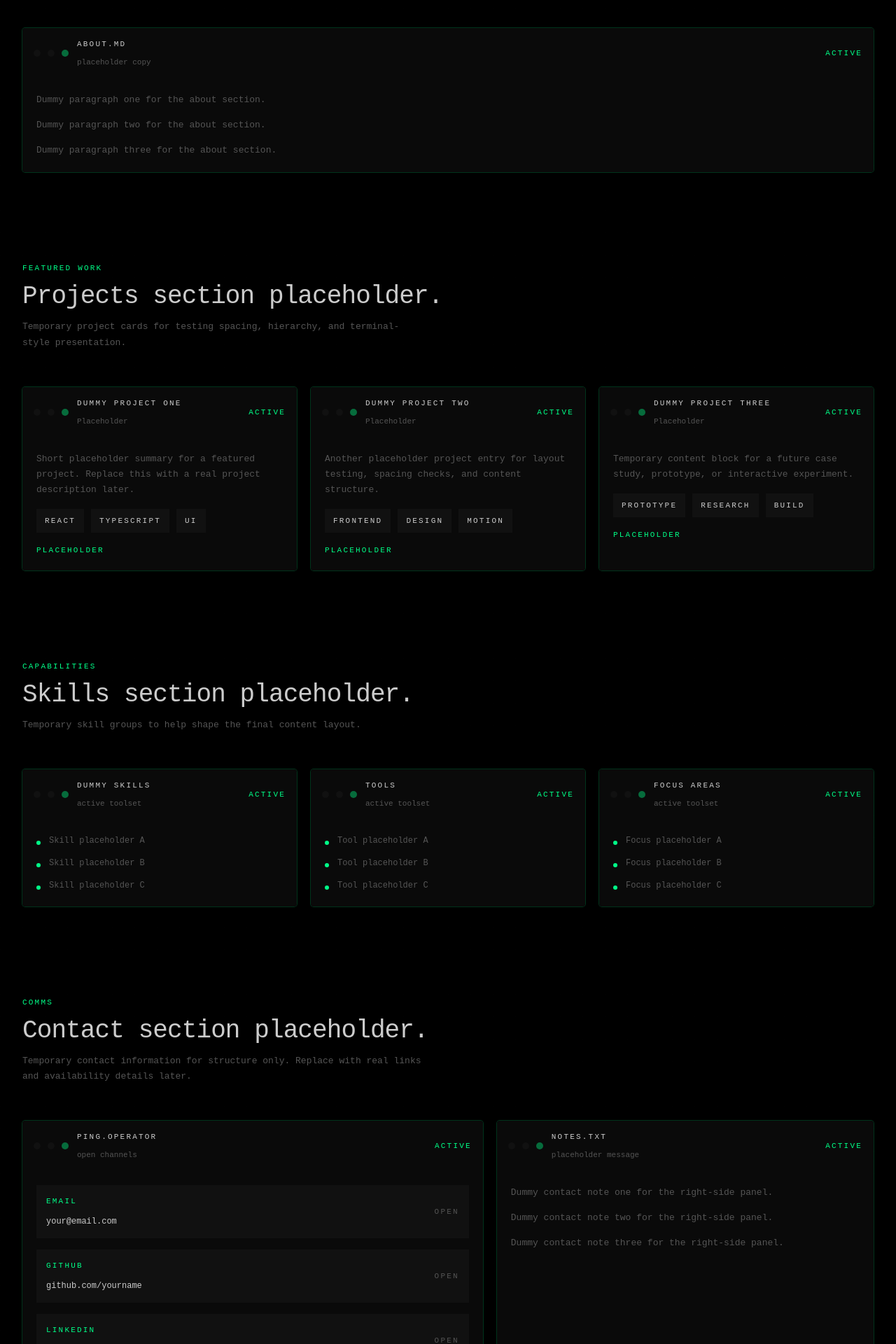
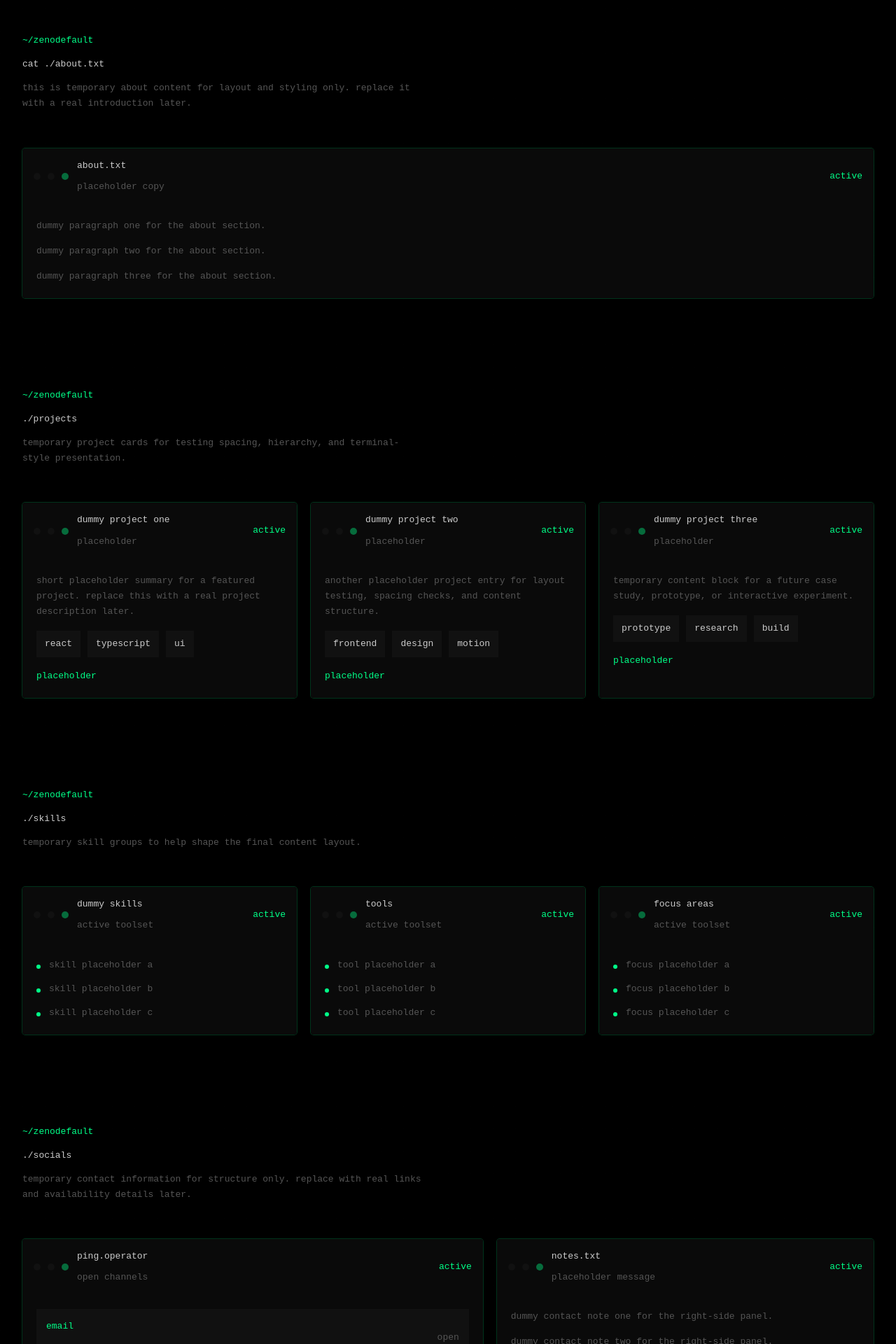
Before and after one commit to zenodefault/personal-site, a React (Vite) app: page / in a window 1280 px wide. Shown: the part 340-2260 px from the top of the page at 70% size. Built offline with nearby package versions, Linux system fonts and the light colour scheme.

Commit message:
hero section

```diff
--- a/src/App.tsx
+++ b/src/App.tsx
@@ -1,11 +1,10 @@
-import { CommandPalette } from './components/CommandPalette';
 import { Section } from './components/Section';
 import { TerminalWindow } from './components/TerminalWindow';
 import { contactLinks, navItems, projects, skillGroups } from './data/site';
 
 function App() {
   return (
-    <div className="relative min-h-screen overflow-hidden bg-ink text-textPrimary">
+    <div className="relative min-h-screen overflow-hidden bg-ink text-textPrimary lowercase">
       <div className="pointer-events-none absolute inset-0 bg-grid bg-[size:32px_32px] opacity-[0.08]" />
       <div className="scanlines pointer-events-none absolute inset-0 opacity-30" />
 
@@ -17,8 +16,8 @@ function App() {
                 &gt;_
               </div>
               <div>
-                <p className="font-mono text-xs uppercase tracking-[0.2em] text-signal">zenodefault</p>
-                <p className="font-mono text-sm text-textSecondary">operator dashboard</p>
+                <p className="font-mono text-md text-signal">zenodefault</p>
+                <p className="font-mono text-md text-textSecondary">operator dashboard</p>
               </div>
             </div>
 
@@ -27,39 +26,45 @@ function App() {
                 <a
                   key={item.id}
                   href={`#${item.id}`}
-                  className="font-mono text-xs uppercase tracking-[0.2em] text-textSecondary transition duration-instant hover:text-textPrimary"
+                  className="font-mono text-md text-textSecondary transition duration-instant hover:text-textPrimary"
                 >
                   {item.label}
                 </a>
               ))}
             </nav>
-
-            <CommandPalette items={navItems} />
           </div>
         </header>
 
         <main className="flex-1">
+          <div className="flex flex-col items-center justify-center overflow-hidden border-b border-muted/30 py-12 text-signal">
+            <pre className="whitespace-pre font-mono text-[0.45rem] leading-[1.1] sm:text-[0.6rem] md:text-xs">
+              {`███████╗███████╗███╗   ██╗ ██████╗ ██████╗ ███████╗███████╗ █████╗ ██╗   ██╗██║  ████████╗
+╚══███╔╝██╔════╝████╗  ██║██╔════██╗██╔══██╗██╔════╝██╔════╝██╔══██╗██║   ██║██║  ╚══██╔══╝
+  ███╔╝ █████╗  ██╔██╗ ██║██║   ██║██║  ██║█████╗  █████╗  ███████║██║   ██║██║     ██║
+ ███╔╝  ██╔══╝  ██║╚██╗██║██║   ██║██║  ██║██╔══╝  ██╔══╝  ██╔══██║██║   ██║██║     ██║
+███████╗███████╗██║ ╚████║╚██████╔╝██████╔╝███████╗██║     ██║  ██║╚██████╔╝███████╗██║
+╚══════╝╚══════╝╚═╝  ╚═══╝ ╚═════╝ ╚═════╝ ╚══════╝╚═╝     ╚═╝  ╚═╝ ╚═════╝ ╚══════╝╚═╝`}
+            </pre>
+          </div>
+
           <Section
             id="about"
-            kicker="profile"
-            title="About section placeholder."
-            summary="This is temporary about content for layout and styling only. Replace it with a real introduction later."
-            aside={<div className="bg-muted px-4 py-3 font-mono text-xs uppercase tracking-[0.2em] text-signal">about.txt</div>}
+            title="cat ./about.txt"
+            summary="this is temporary about content for layout and styling only. replace it with a real introduction later."
           >
-            <TerminalWindow title="about.md" subtitle="placeholder copy">
+            <TerminalWindow title="about.txt" subtitle="placeholder copy">
               <div className="space-y-4 text-md text-textSecondary">
-                <p>Dummy paragraph one for the about section.</p>
-                <p>Dummy paragraph two for the about section.</p>
-                <p>Dummy paragraph three for the about section.</p>
+                <p>dummy paragraph one for the about section.</p>
+                <p>dummy paragraph two for the about section.</p>
+                <p>dummy paragraph three for the about section.</p>
               </div>
             </TerminalWindow>
           </Section>
 
           <Section
             id="projects"
-            kicker="featured work"
-            title="Projects section placeholder."
-            summary="Temporary project cards for testing spacing, hierarchy, and terminal-style presentation."
+            title="./projects"
+            summary="temporary project cards for testing spacing, hierarchy, and terminal-style presentation."
           >
             <div className="grid gap-6 lg:grid-cols-3">
               {projects.map((project, index) => (
@@ -73,12 +78,12 @@ function App() {
                     <p className="text-md text-textSecondary">{project.summary}</p>
                     <div className="flex flex-wrap gap-2">
                       {project.stack.map((item) => (
-                        <span key={item} className="bg-muted px-3 py-1 font-mono text-xs uppercase tracking-[0.2em] text-textPrimary">
+                        <span key={item} className="bg-muted px-3 py-1 font-mono text-md text-textPrimary">
                           {item}
                         </span>
                       ))}
                     </div>
-                    <p className="font-mono text-xs uppercase tracking-[0.2em] text-signal">{project.status}</p>
+                    <p className="font-mono text-md text-signal">{project.status}</p>
                   </div>
                 </TerminalWindow>
               ))}
@@ -87,14 +92,13 @@ function App() {
 
           <Section
             id="skills"
-            kicker="capabilities"
-            title="Skills section placeholder."
-            summary="Temporary skill groups to help shape the final content layout."
+            title="./skills"
+            summary="temporary skill groups to help shape the final content layout."
           >
             <div className="grid gap-6 md:grid-cols-3">
               {skillGroups.map((group) => (
                 <TerminalWindow key={group.title} title={group.title} subtitle="active toolset">
-                  <ul className="space-y-3 font-mono text-sm text-textSecondary">
+                  <ul className="space-y-3 font-mono text-md text-textSecondary">
                     {group.items.map((item) => (
                       <li key={item} className="flex items-start gap-3">
                         <span className="mt-2 h-1.5 w-1.5 rounded-full bg-signal" />
@@ -109,9 +113,8 @@ function App() {
 
           <Section
             id="contact"
-            kicker="comms"
-            title="Contact section placeholder."
-            summary="Temporary contact information for structure only. Replace with real links and availability details later."
+            title="./socials"
+            summary="temporary contact information for structure only. replace with real links and availability details later."
           >
             <div className="grid gap-6 lg:grid-cols-[1.1fr_0.9fr]">
               <TerminalWindow title="ping.operator" subtitle="open channels">
@@ -125,10 +128,10 @@ function App() {
                       className="flex items-center justify-between gap-4 bg-muted px-4 py-4 transition duration-instant hover:bg-panel focus:outline-none"
                     >
                       <div>
-                        <p className="font-mono text-xs uppercase tracking-[0.2em] text-signal">{link.label}</p>
-                        <p className="mt-2 text-sm text-textPrimary">{link.value}</p>
+                        <p className="font-mono text-md text-signal">{link.label}</p>
+                        <p className="mt-2 text-md text-textPrimary">{link.value}</p>
                       </div>
-                      <span className="font-mono text-xs uppercase tracking-[0.2em] text-textSecondary">open</span>
+                      <span className="font-mono text-md text-textSecondary">open</span>
                     </a>
                   ))}
                 </div>
@@ -136,9 +139,9 @@ function App() {
 
               <TerminalWindow title="notes.txt" subtitle="placeholder message">
                 <div className="space-y-4 text-md text-textSecondary">
-                  <p>Dummy contact note one for the right-side panel.</p>
-                  <p>Dummy contact note two for the right-side panel.</p>
-                  <p>Dummy contact note three for the right-side panel.</p>
+                  <p>dummy contact note one for the right-side panel.</p>
+                  <p>dummy contact note two for the right-side panel.</p>
+                  <p>dummy contact note three for the right-side panel.</p>
                 </div>
               </TerminalWindow>
             </div>
--- a/src/components/Section.tsx
+++ b/src/components/Section.tsx
@@ -2,22 +2,19 @@ import type { PropsWithChildren, ReactNode } from 'react';
 
 type SectionProps = PropsWithChildren<{
   id: string;
-  kicker: string;
   title: string;
   summary?: string;
   aside?: ReactNode;
   className?: string;
 }>;
 
-export function Section({ id, kicker, title, summary, aside, className, children }: SectionProps) {
+export function Section({ id, title, summary, aside, className, children }: SectionProps) {
   return (
     <section id={id} className={`scroll-mt-24 py-10 md:py-16 ${className ?? ''}`}>
       <div className="mb-8 flex flex-col gap-5 pb-6 md:flex-row md:items-end md:justify-between">
         <div className="max-w-2xl space-y-3">
-          <p className="font-mono text-xs uppercase tracking-[0.2em] text-signal">{kicker}</p>
-          <h2 className="font-display text-2xl font-medium tracking-tight text-textPrimary md:text-4xl">
-            {title}
-          </h2>
+          <p className="font-mono text-md text-signal">~/zenodefault</p>
+          <h2 className="font-display text-md text-textPrimary">{title}</h2>
           {summary ? <p className="max-w-xl text-md text-textSecondary">{summary}</p> : null}
         </div>
         {aside ? <div className="shrink-0">{aside}</div> : null}
--- a/src/components/TerminalWindow.tsx
+++ b/src/components/TerminalWindow.tsx
@@ -19,11 +19,11 @@ export function TerminalWindow({ title, subtitle, className, children }: Termina
             <span className="h-2 w-2 rounded-full bg-signal/40" />
           </div>
           <div>
-            <p className="font-mono text-xs uppercase tracking-[0.2em] text-textPrimary">{title}</p>
-            {subtitle ? <p className="mt-1 text-xs text-textSecondary">{subtitle}</p> : null}
+            <p className="font-mono text-md text-textPrimary">{title}</p>
+            {subtitle ? <p className="mt-1 text-md text-textSecondary">{subtitle}</p> : null}
           </div>
         </div>
-        <p className="font-mono text-xs uppercase tracking-[0.2em] text-signal">active</p>
+        <p className="font-mono text-md text-signal">active</p>
       </div>
       <div className="p-5 md:p-6">{children}</div>
     </article>
--- a/src/data/site.ts
+++ b/src/data/site.ts
@@ -1,71 +1,71 @@
 import type { ContactLink, NavItem, Project, SkillGroup } from '../lib/types';
 
 export const navItems: NavItem[] = [
-  { id: 'about', label: 'About', command: 'cat about.md', description: 'Read the operator profile' },
+  { id: 'about', label: './about', command: 'cat about.md', description: 'read the operator profile' },
   {
     id: 'projects',
-    label: 'Projects',
+    label: './projects',
     command: 'ls projects/',
-    description: 'Inspect featured work and experiments',
+    description: 'inspect featured work and experiments',
   },
   {
     id: 'skills',
-    label: 'Skills',
+    label: './skills',
     command: 'env capabilities',
-    description: 'Review stack fluency and specialties',
+    description: 'review stack fluency and specialties',
   },
   {
     id: 'contact',
-    label: 'Contact',
+    label: './socials',
     command: 'ping operator',
-    description: 'Open the communication channels',
+    description: 'open the communication channels',
   },
 ];
 
 export const projects: Project[] = [
   {
-    name: 'Dummy Project One',
-    summary: 'Short placeholder summary for a featured project. Replace this with a real project description later.',
-    stack: ['React', 'TypeScript', 'UI'],
+    name: 'dummy project one',
+    summary: 'short placeholder summary for a featured project. replace this with a real project description later.',
+    stack: ['react', 'typescript', 'ui'],
     href: '#',
-    status: 'Placeholder',
+    status: 'placeholder',
   },
   {
-    name: 'Dummy Project Two',
-    summary: 'Another placeholder project entry for layout testing, spacing checks, and content structure.',
-    stack: ['Frontend', 'Design', 'Motion'],
+    name: 'dummy project two',
+    summary: 'another placeholder project entry for layout testing, spacing checks, and content structure.',
+    stack: ['frontend', 'design', 'motion'],
     href: '#',
-    status: 'Placeholder',
+    status: 'placeholder',
   },
   {
-    name: 'Dummy Project Three',
-    summary: 'Temporary content block for a future case study, prototype, or interactive experiment.',
-    stack: ['Prototype', 'Research', 'Build'],
+    name: 'dummy project three',
+    summary: 'temporary content block for a future case study, prototype, or interactive experiment.',
+    stack: ['prototype', 'research', 'build'],
     href: '#',
-    status: 'Placeholder',
+    status: 'placeholder',
   },
 ];
 
 export const skillGroups: SkillGroup[] = [
   {
-    title: 'Dummy Skills',
-    items: ['Skill placeholder A', 'Skill placeholder B', 'Skill placeholder C'],
+    title: 'dummy skills',
+    items: ['skill placeholder a', 'skill placeholder b', 'skill placeholder c'],
   },
   {
-    title: 'Tools',
-    items: ['Tool placeholder A', 'Tool placeholder B', 'Tool placeholder C'],
+    title: 'tools',
+    items: ['tool placeholder a', 'tool placeholder b', 'tool placeholder c'],
   },
   {
-    title: 'Focus Areas',
-    items: ['Focus placeholder A', 'Focus placeholder B', 'Focus placeholder C'],
+    title: 'focus areas',
+    items: ['focus placeholder a', 'focus placeholder b', 'focus placeholder c'],
   },
 ];
 
 export const contactLinks: ContactLink[] = [
-  { label: 'Email', value: 'your@email.com', href: 'mailto:your@email.com' },
-  { label: 'GitHub', value: 'github.com/yourname', href: 'https://github.com/yourname' },
+  { label: 'email', value: 'your@email.com', href: 'mailto:your@email.com' },
+  { label: 'github', value: 'github.com/yourname', href: 'https://github.com/yourname' },
   {
-    label: 'LinkedIn',
+    label: 'linkedin',
     value: 'linkedin.com/in/yourname',
     href: 'https://linkedin.com/in/yourname',
   },
```
